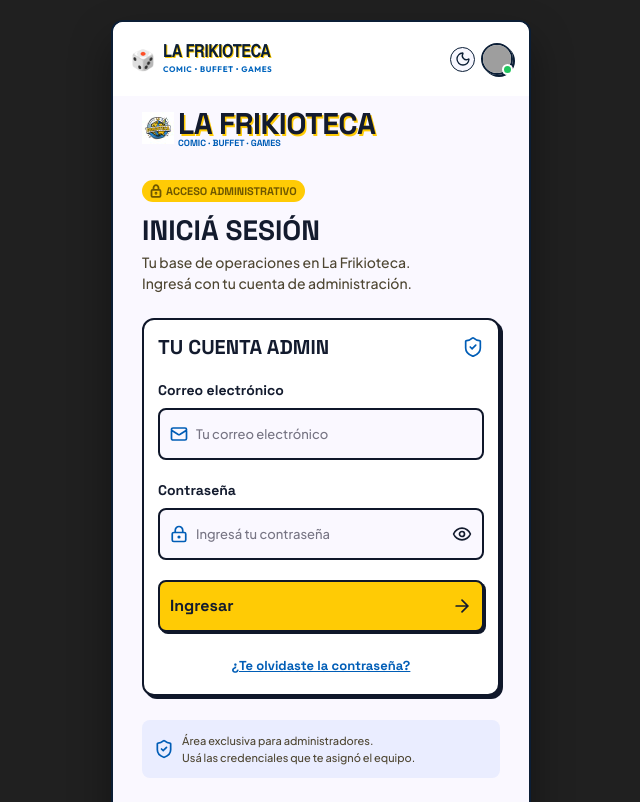
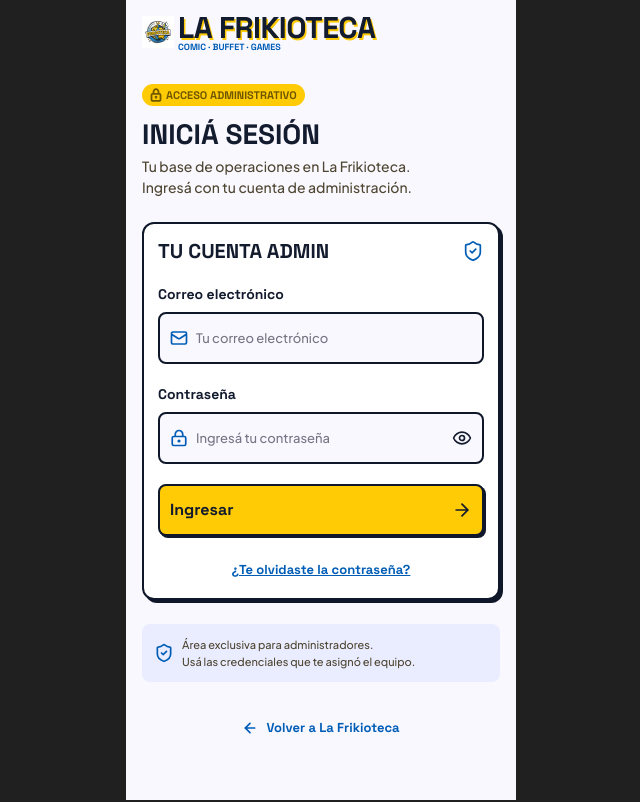
Before and after one commit to Mauricitoxx/Metodologias-Agiles-2026, a React (Vite) app in the folder frontend/: page /login in a window 1280 px wide. Shown: the top 802 px of the page, without its empty margins (319-959 px from the left). Built offline with nearby package versions, Linux system fonts and the light colour scheme; no server answers; grey boxes are pictures that could not be loaded.

Commit message:
feat(auth): proteger rutas administrativas y aislar la pantalla de login

```diff
--- a/frontend/src/App.jsx
+++ b/frontend/src/App.jsx
@@ -19,6 +19,10 @@
 const AdminDashboard = () => {
   const location = useLocation();
   const {
+    session,
+    authLoading,
+    authError,
+    retryAuth,
     modalState,
     closeModal,
     addItem,
@@ -27,6 +31,11 @@
     openEditModal,
     notification
   } = useAdmin();
+
+  if (authLoading) return <div className="login-screen"><p role="status" className="login-content">Verificando sesión…</p></div>;
+  if (location.pathname === '/login') return <LoginView />;
+  if (authError) return <div className="login-screen"><div className="login-content"><p role="alert">{authError}</p><button className="login-submit" onClick={retryAuth}>Reintentar</button></div></div>;
+  if (!session) return <Navigate to="/login" replace />;
 
   const isEntityForm =
     modalState.isOpen &&
@@ -55,9 +64,6 @@
           />
         ) : (
           <Routes>
-            {/* Login (reservado para implementación del equipo) */}
-            <Route path="/login" element={<LoginView />} />
-
             {/* Admin Central Hub */}
             <Route path="/admin" element={<AdminHubView />} />
 
```
